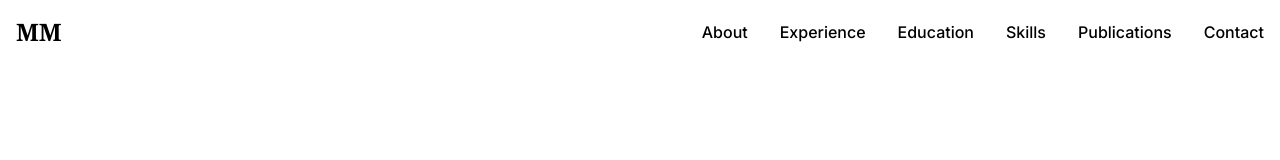
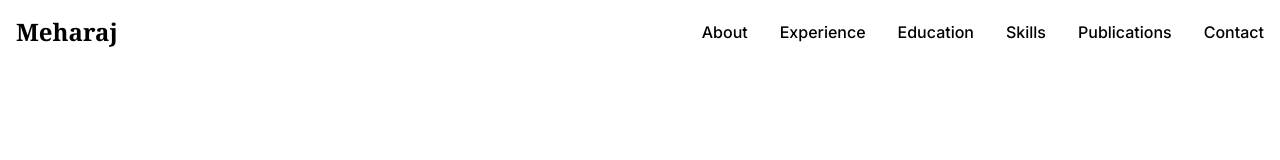
Before and after one commit to MeherajUlMahmmud/Portfolio, a Next.js app: page / in a window 1280 px wide. Shown: the top 160 px of the page. Built offline with nearby package versions, Linux system fonts and the light colour scheme.

Commit message:
Update Header.tsx

```diff
--- a/components/layout/Header.tsx
+++ b/components/layout/Header.tsx
@@ -28,7 +28,7 @@ export default function Header() {
     <header className={`fixed top-0 left-0 w-full z-50 transition-all duration-300 ${scrolled ? 'bg-white/95 backdrop-blur-sm shadow-soft' : 'bg-transparent'}`}>
       <div className="container mx-auto px-4 py-4 flex justify-between items-center">
         <a href="#home" className="text-2xl font-serif font-bold text-primary">
-          MM
+          Meharaj
         </a>
 
         <nav className="hidden md:flex space-x-8">
```
